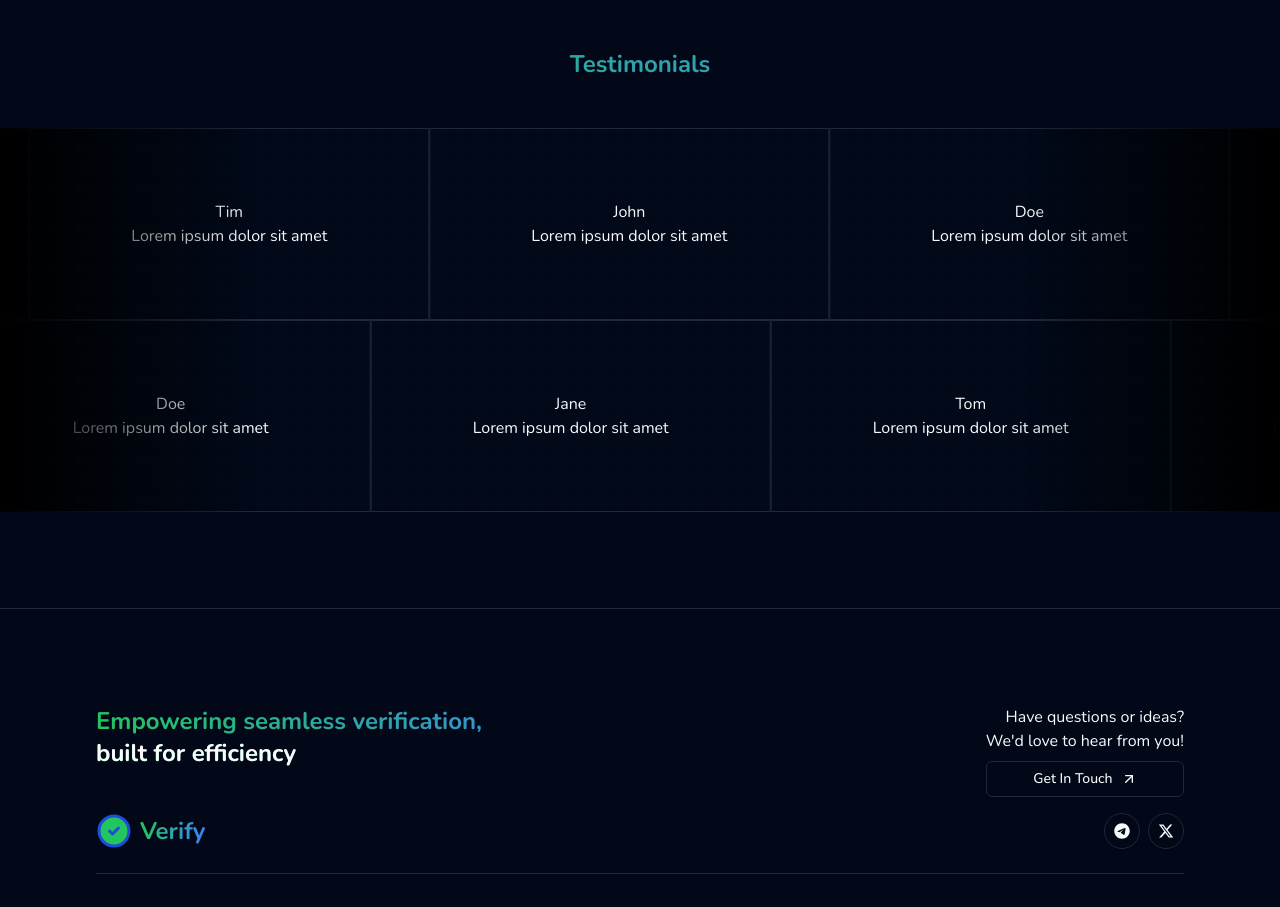
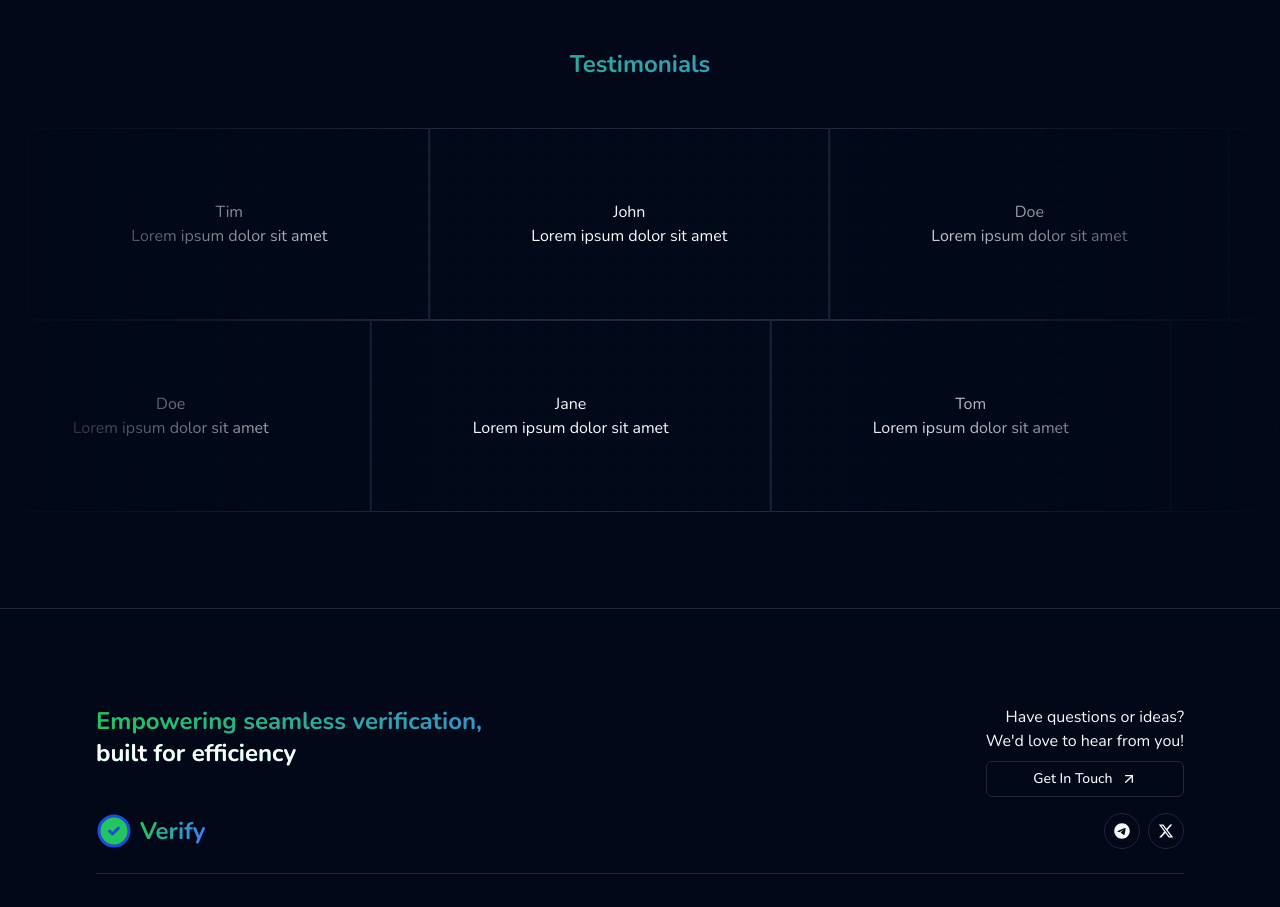
Before and after one commit to TheRealYT/otp, a React (Vite) app: page / in a window 1280 px wide. Shown: the part 3408-4315 px from the top of the page. Built offline with nearby package versions, Linux system fonts and the light colour scheme.

Commit message:
apply theme color

```diff
--- a/src/pages/home/TestimonySection.tsx
+++ b/src/pages/home/TestimonySection.tsx
@@ -33,12 +33,11 @@ const items = testimonials.map(t => (
 const visibleItems = (w: number) => w / 400;
 
 function Shadow() {
-    // TODO: user var(--background)
     return <>
         <div
-            className="z-10 absolute left-0 top-0 h-full w-64 bg-gradient-to-r from-white dark:from-black to-transparent"/>
+            className="z-10 absolute left-0 top-0 h-full w-1/3 bg-gradient-to-r from-white dark:from-[hsl(var(--background))] to-transparent"/>
         <div
-            className="z-10 absolute right-0 top-0 h-full w-64 bg-gradient-to-r from-transparent to-white dark:to-black"/>
+            className="z-10 absolute right-0 top-0 h-full w-1/3 bg-gradient-to-r from-transparent to-white dark:to-[hsl(var(--background))]"/>
     </>;
 }
 
```
